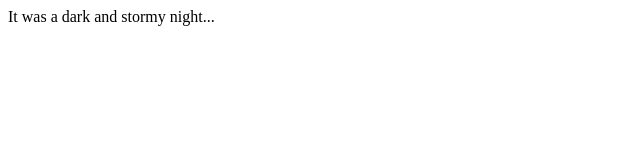
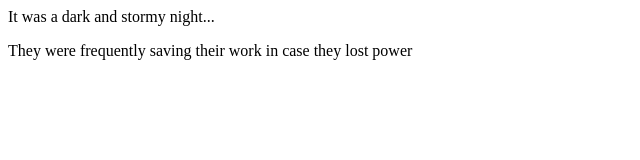
Before and after one commit to heympace/fireside-story, a plain HTML site: page index.html in a window 1280 px wide. Shown: the whole page, without its empty margins (0-640 px from the left). Drawn offline with Linux system fonts and the light colour scheme.

Commit message:
Second Line

```diff
--- a/index.html
+++ b/index.html
@@ -4,5 +4,6 @@
     </head>
     <body>
         <p>It was a dark and stormy night...</p>
+        <p>They were frequently saving their work in case they lost power</p>
     </body>
 </html>
```
